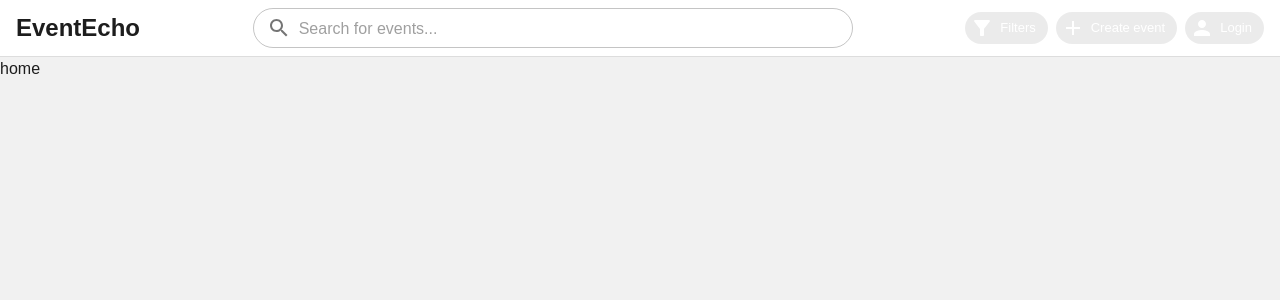
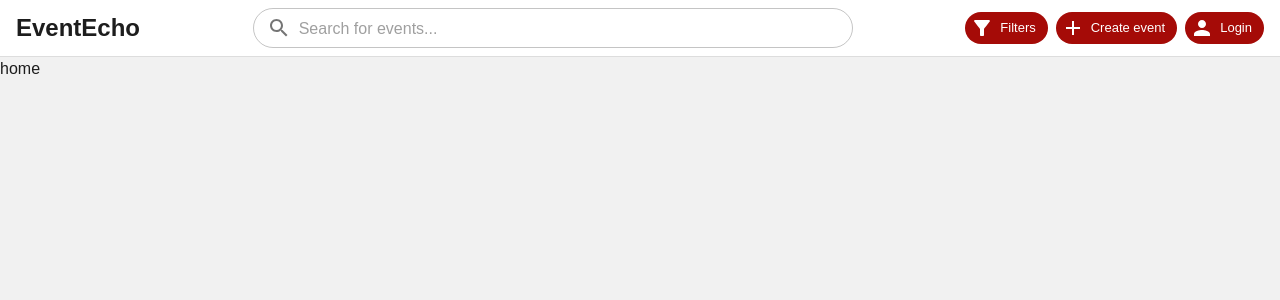
Before and after one commit to Winsthai/EventEcho, a React app in the folder client/: page / in a window 1280 px wide. Shown: the top 300 px of the page. Built offline with nearby package versions, Linux system fonts and the light colour scheme; the HTML template or start-up script is replaced by a standard one.

Commit message:
fix: adjusted navbar colors to properly match with theme

```diff
--- a/client/src/Components/NavBar.jsx
+++ b/client/src/Components/NavBar.jsx
@@ -6,13 +6,13 @@ import PersonIcon from "@mui/icons-material/Person";
 import { useNavigate } from "react-router-dom"; // Import useNavigate from react-router-dom
 
 const chipStyle = {
-  backgroundColor: "primary",
+  backgroundColor: "primary.main",
   color: "white",
   "& .MuiChip-icon": {
     color: "white",
   },
   "&:hover": {
-    backgroundColor: "darkred",
+    backgroundColor: "primary.dark",
     cursor: "pointer",
   },
 };
--- a/client/src/main.jsx
+++ b/client/src/main.jsx
@@ -12,6 +12,7 @@ const theme = createTheme({
     },
     primary: {
       main: "#A50B07",
+      dark: "#700704",
     },
     secondary: {
       main: "#F68F8D",
```
